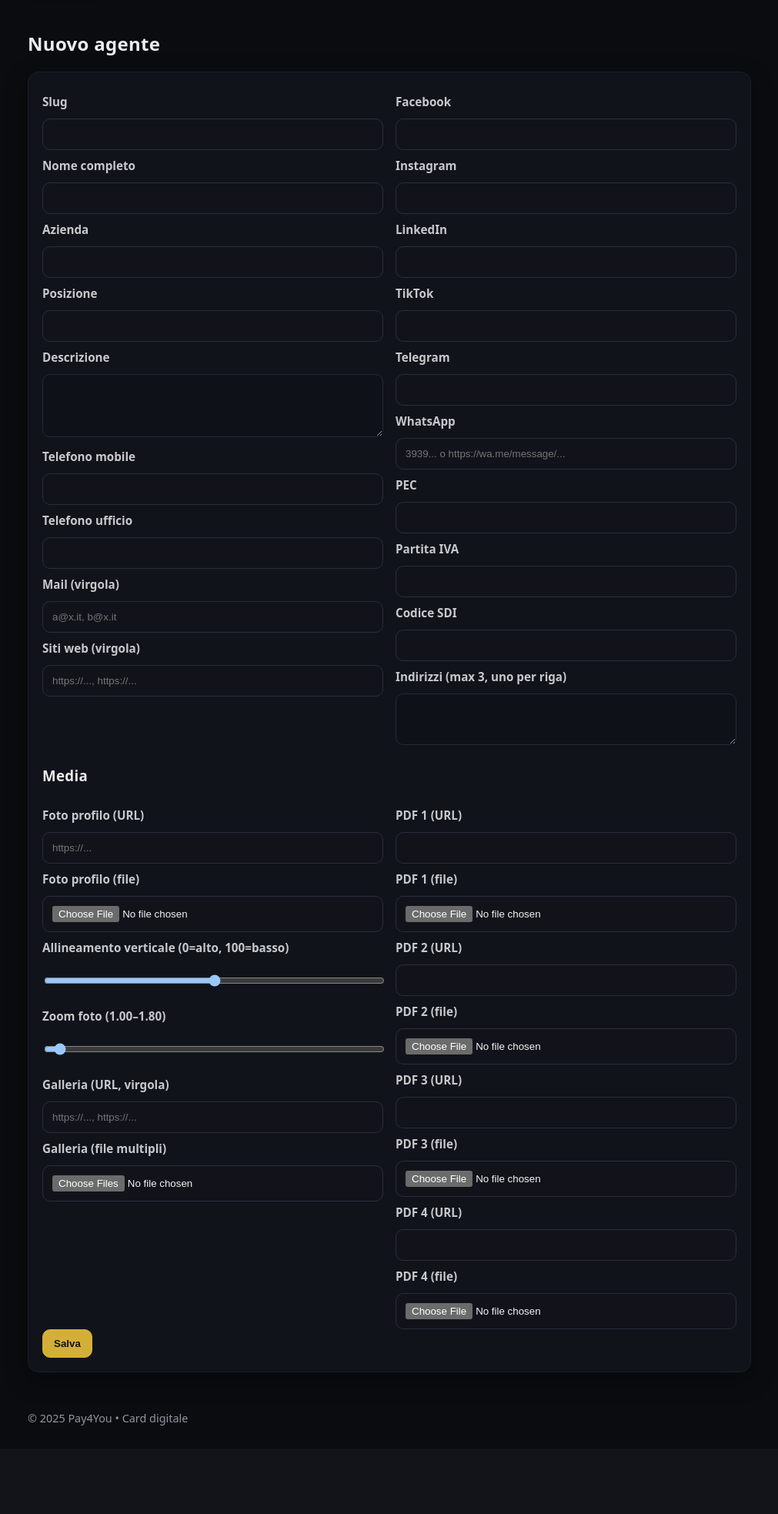
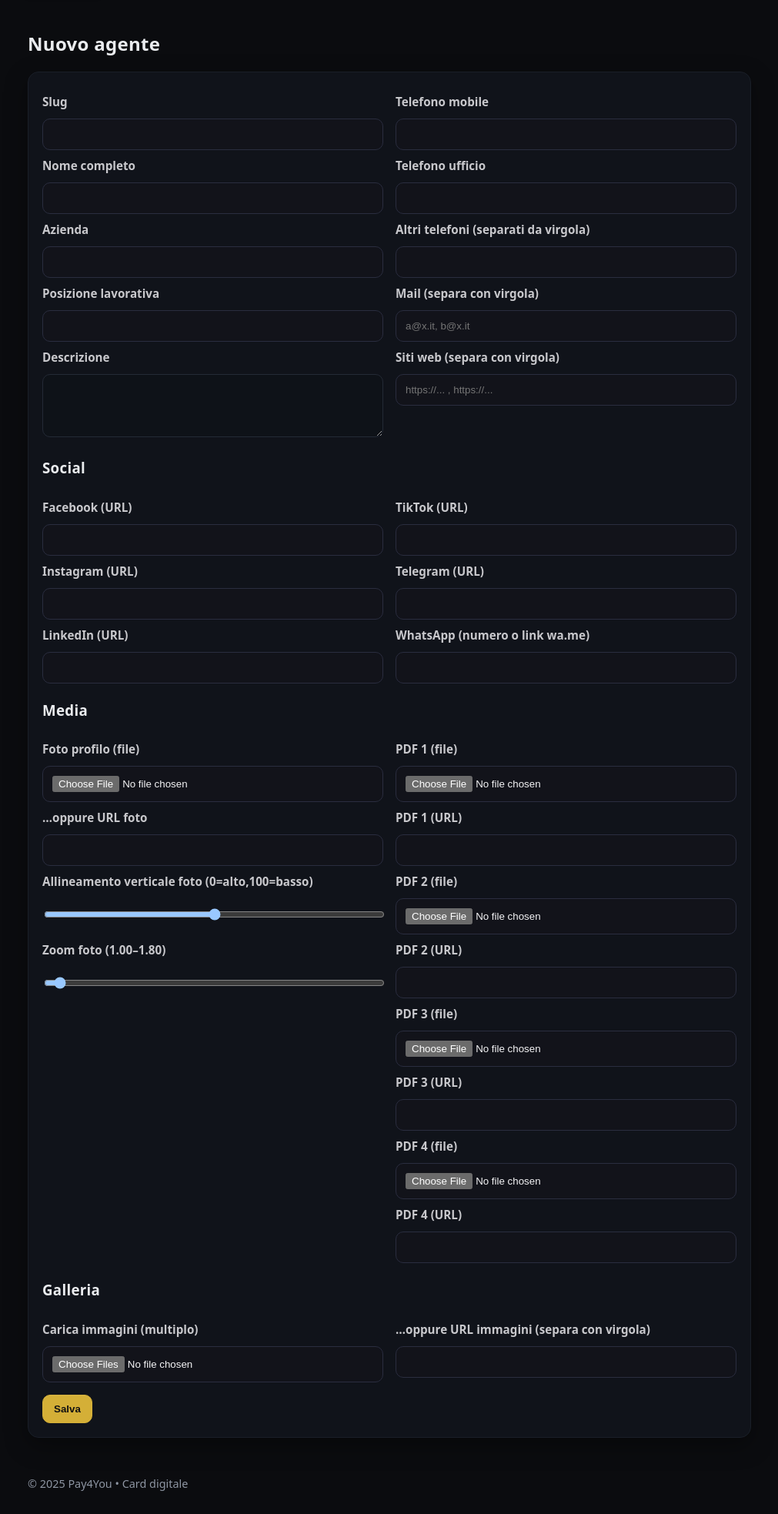
Before and after one commit to gidl59/pay4you-cards-luxury, a Flask app: page /admin/new in a window 1280 px wide. Shown: the part 69-2036 px from the top of the page at 77% size, without its empty margins (134-1145 px from the left). Before the commit the page ends 1921 px from the top, so only its background shows below. Run offline with Flask 3, Linux system fonts and the light colour scheme; the visitor is signed in with stand-in values (Sample User, id 1).

Commit message:
Update agent_form.html

```diff
--- a/templates/agent_form.html
+++ b/templates/agent_form.html
@@ -1,59 +1,105 @@
 {% extends "base.html" %}
 {% block title %}Agente{% endblock %}
 {% block content %}
-<h2>{{ 'Modifica' if agent else 'Nuovo' }} agente</h2>
-{% if error %}<div class="card" style="background:#3a1e1e;color:#ffd2d2;">{{ error }}</div>{% endif %}
+<h2>{{ 'Nuovo' if not agent else 'Modifica' }} agente</h2>
+
 <form method="post" enctype="multipart/form-data" class="card glass">
   <div class="grid">
     <div>
-      <label>Slug</label><input name="slug" value="{{ agent.slug if agent else '' }}" required>
-      <label>Nome completo</label><input name="name" value="{{ agent.name if agent else '' }}" required>
-      <label>Azienda</label><input name="company" value="{{ agent.company if agent else '' }}">
-      <label>Posizione</label><input name="role" value="{{ agent.role if agent else '' }}">
-      <label>Descrizione</label><textarea name="bio" rows="4">{{ agent.bio if agent else '' }}</textarea>
+      <label>Slug</label>
+      <input name="slug" value="{{ agent.slug if agent else '' }}" required>
 
-      <label>Telefono mobile</label><input name="phone_mobile" value="{{ agent.phone_mobile if agent else '' }}">
-      <label>Telefono ufficio</label><input name="phone_office" value="{{ agent.phone_office if agent else '' }}">
-      <label>Mail (virgola)</label><input name="emails" value="{{ agent.emails if agent else '' }}" placeholder="a@x.it, b@x.it">
-      <label>Siti web (virgola)</label><input name="websites" value="{{ agent.websites if agent else '' }}" placeholder="https://..., https://...">
+      <label>Nome completo</label>
+      <input name="name" value="{{ agent.name if agent else '' }}" required>
+
+      <label>Azienda</label>
+      <input name="company" value="{{ agent.company if agent else '' }}">
+
+      <label>Posizione lavorativa</label>
+      <input name="role" value="{{ agent.role if agent else '' }}">
+
+      <label>Descrizione</label>
+      <textarea name="bio" rows="4">{{ agent.bio if agent else '' }}</textarea>
     </div>
 
     <div>
-      <label>Facebook</label><input name="facebook" value="{{ agent.facebook if agent else '' }}">
-      <label>Instagram</label><input name="instagram" value="{{ agent.instagram if agent else '' }}">
-      <label>LinkedIn</label><input name="linkedin" value="{{ agent.linkedin if agent else '' }}">
-      <label>TikTok</label><input name="tiktok" value="{{ agent.tiktok if agent else '' }}">
-      <label>Telegram</label><input name="telegram" value="{{ agent.telegram if agent else '' }}">
-      <label>WhatsApp</label><input name="whatsapp" value="{{ agent.whatsapp if agent else '' }}" placeholder="3939... o https://wa.me/message/...">
-      <label>PEC</label><input name="pec" value="{{ agent.pec if agent else '' }}">
-      <label>Partita IVA</label><input name="piva" value="{{ agent.piva if agent else '' }}">
-      <label>Codice SDI</label><input name="sdi" value="{{ agent.sdi if agent else '' }}">
-      <label>Indirizzi (max 3, uno per riga)</label><textarea name="addresses" rows="3">{{ agent.addresses if agent else '' }}</textarea>
+      <label>Telefono mobile</label>
+      <input name="phone_mobile" value="{{ agent.phone_mobile if agent else '' }}">
+
+      <label>Telefono ufficio</label>
+      <input name="phone_office" value="{{ agent.phone_office if agent else '' }}">
+
+      <label>Altri telefoni (separati da virgola)</label>
+      <input name="phones_extra" value="{{ agent.phones_extra if agent else '' }}">
+
+      <label>Mail (separa con virgola)</label>
+      <input name="emails" value="{{ agent.emails if agent else '' }}" placeholder="a@x.it, b@x.it">
+
+      <label>Siti web (separa con virgola)</label>
+      <input name="websites" value="{{ agent.websites if agent else '' }}" placeholder="https://... , https://...">
+    </div>
+  </div>
+
+  <h3>Social</h3>
+  <div class="grid">
+    <div>
+      <label>Facebook (URL)</label><input name="facebook" value="{{ agent.facebook if agent else '' }}">
+      <label>Instagram (URL)</label><input name="instagram" value="{{ agent.instagram if agent else '' }}">
+      <label>LinkedIn (URL)</label><input name="linkedin" value="{{ agent.linkedin if agent else '' }}">
+    </div>
+    <div>
+      <label>TikTok (URL)</label><input name="tiktok" value="{{ agent.tiktok if agent else '' }}">
+      <label>Telegram (URL)</label><input name="telegram" value="{{ agent.telegram if agent else '' }}">
+      <label>WhatsApp (numero o link wa.me)</label><input name="whatsapp" value="{{ agent.whatsapp if agent else '' }}">
     </div>
   </div>
 
   <h3>Media</h3>
   <div class="grid">
     <div>
-      <label>Foto profilo (URL)</label><input name="photo_url" value="{{ agent.photo_url if agent else '' }}" placeholder="https://...">
-      <label>Foto profilo (file)</label><input type="file" name="photo_file" accept="image/*">
-      <label>Allineamento verticale (0=alto, 100=basso)</label>
-<input type="range" name="photo_y" min="0" max="100" step="1" value="{{ agent.photo_y if agent and agent.photo_y else 50 }}">
+      <label>Foto profilo (file)</label>
+      <input type="file" name="photo" accept="image/*">
+      <label>…oppure URL foto</label>
+      <input name="photo_url" value="{{ agent.photo_url if agent else '' }}">
 
-<label>Zoom foto (1.00–1.80)</label>
-<input type="range" name="photo_zoom" min="1" max="1.8" step="0.05" value="{{ agent.photo_zoom if agent and agent.photo_zoom else 1 }}">
+      <label>Allineamento verticale foto (0=alto,100=basso)</label>
+      <input type="range" name="photo_y" min="0" max="100" step="1" value="{{ agent.photo_y if agent and agent.photo_y else 50 }}">
 
+      <label>Zoom foto (1.00–1.80)</label>
+      <input type="range" name="photo_zoom" min="1" max="1.8" step="0.05" value="{{ agent.photo_zoom if agent and agent.photo_zoom else 1 }}">
+    </div>
 
-      <label>Galleria (URL, virgola)</label><input name="gallery_urls" value="{{ agent.gallery_urls if agent else '' }}" placeholder="https://..., https://...">
-      <label>Galleria (file multipli)</label><input type="file" name="gallery_files" accept="image/*" multiple>
+    <div>
+      <label>PDF 1 (file)</label><input type="file" name="pdf1" accept="application/pdf">
+      <label>PDF 1 (URL)</label><input name="pdf1_url" value="">
+      <label>PDF 2 (file)</label><input type="file" name="pdf2" accept="application/pdf">
+      <label>PDF 2 (URL)</label><input name="pdf2_url" value="">
+      <label>PDF 3 (file)</label><input type="file" name="pdf3" accept="application/pdf">
+      <label>PDF 3 (URL)</label><input name="pdf3_url" value="">
+      <label>PDF 4 (file)</label><input type="file" name="pdf4" accept="application/pdf">
+      <label>PDF 4 (URL)</label><input name="pdf4_url" value="">
+    </div>
+  </div>
+
+  <h3>Galleria</h3>
+  <div class="grid">
+    <div>
+      <label>Carica immagini (multiplo)</label>
+      <input type="file" name="gallery" accept="image/*" multiple>
     </div>
     <div>
-      {% for i in [1,2,3,4] %}
-        <label>PDF {{i}} (URL)</label><input name="pdf{{i}}_url" value="{{ agent['pdf%s_url'%i] if agent and agent['pdf%s_url'%i] else '' }}">
-        <label>PDF {{i}} (file)</label><input type="file" name="pdf{{i}}_file" accept="application/pdf">
-      {% endfor %}
+      <label>…oppure URL immagini (separa con virgola)</label>
+      <input name="gallery_urls" value="{{ agent.gallery_urls if agent else '' }}">
     </div>
   </div>
-  <button type="submit" class="btn primary">Salva</button>
+
+  <div style="margin-top:16px">
+    <button type="submit" class="btn primary">Salva</button>
+    {% if agent %}
+      <form method="post" action="{{ url_for('admin_delete', slug=agent.slug) }}" style="display:inline" onsubmit="return confirm('Eliminare {{ agent.name }}?')">
+        <button type="submit" class="btn danger">Elimina</button>
+      </form>
+    {% endif %}
+  </div>
 </form>
 {% endblock %}
```
